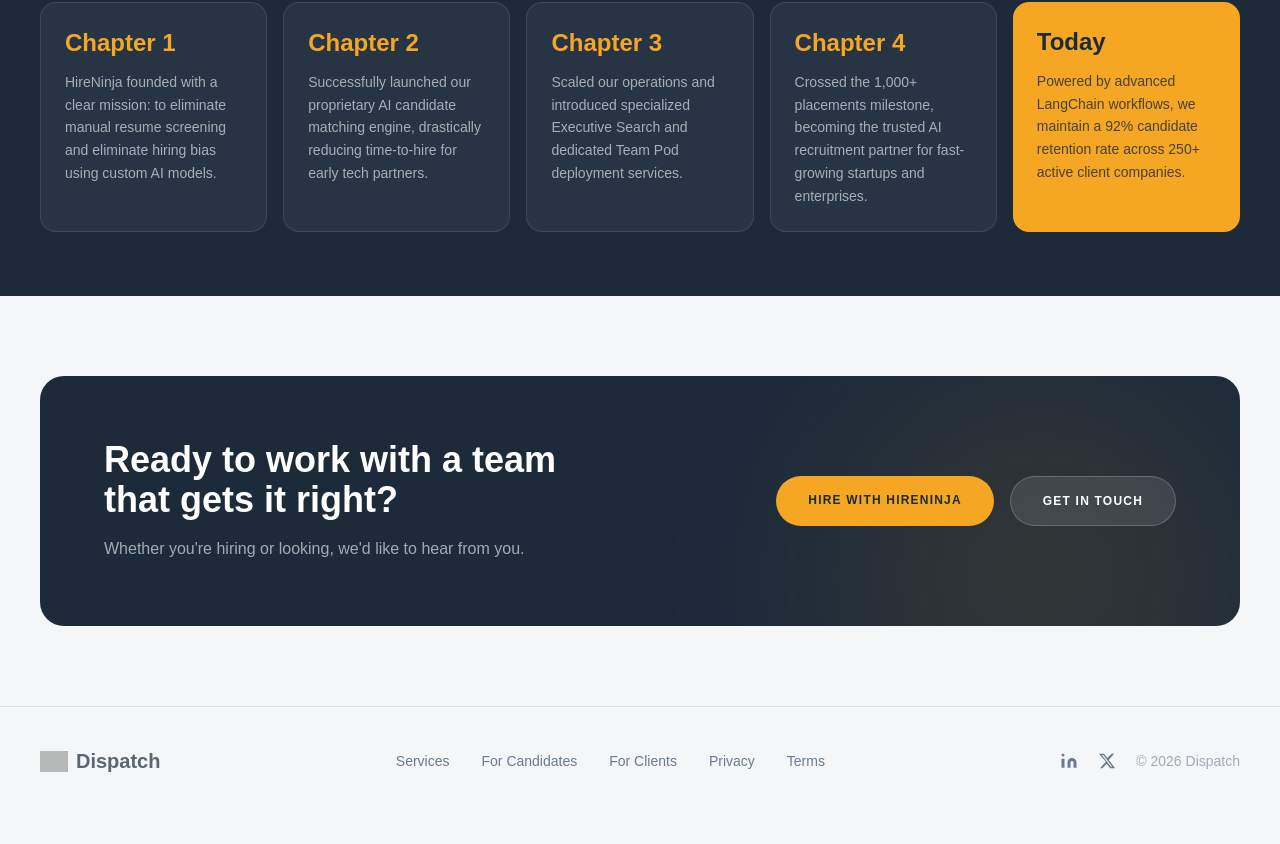
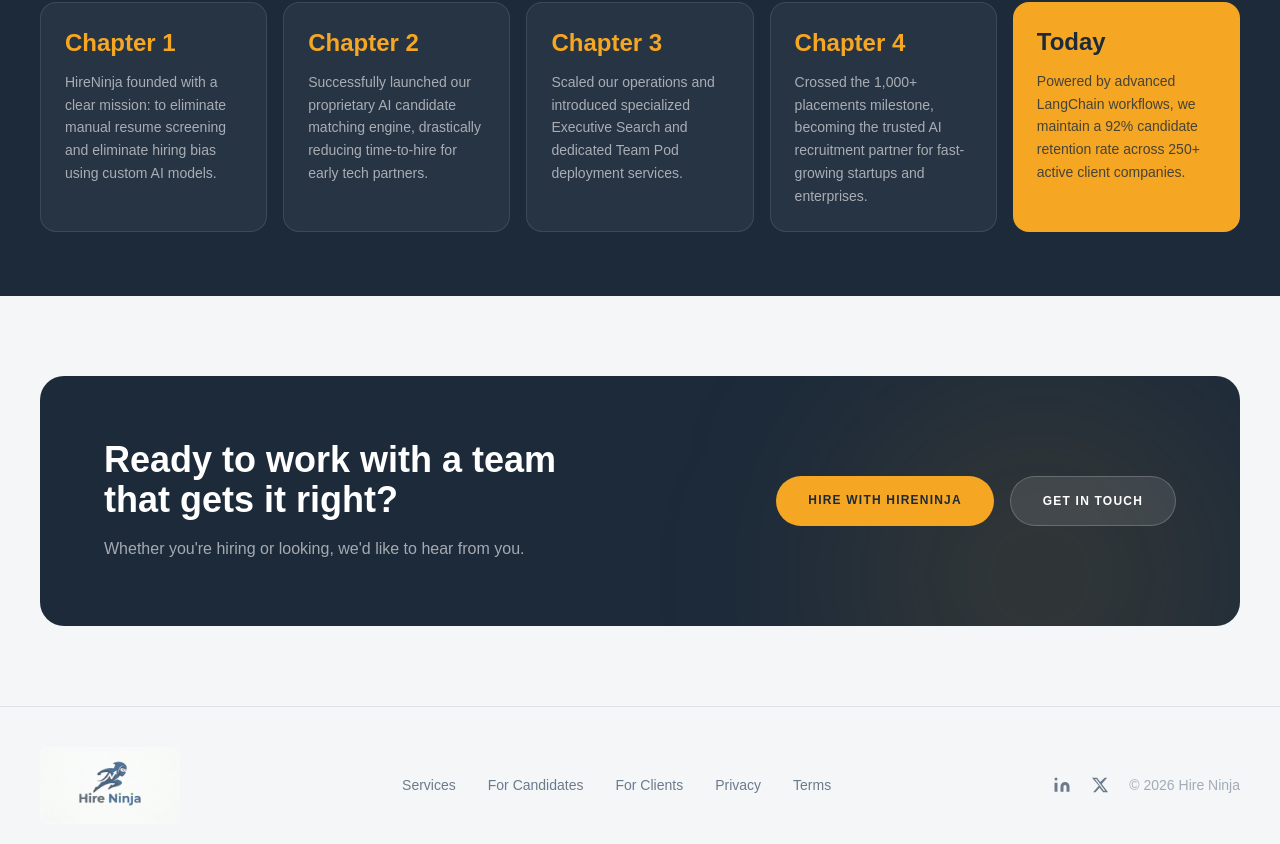
Before and after one commit to Ashubapun/HireNinja, a Next.js app: page /about in a window 1280 px wide. Shown: the part 2167-3011 px from the top of the page. Before the commit the page ends 2982 px from the top, so only its background shows below. Built offline with nearby package versions, Linux system fonts and the light colour scheme; grey boxes are pictures that could not be loaded.

Commit message:
style: remove persistent bar, update footer to use large blended HireNinja logo

```diff
--- a/src/app/home/components/PersistentBar.tsx
+++ /dev/null
@@ -1,72 +0,0 @@
-'use client';
-
-import React, { useEffect, useState } from 'react';
-import Icon from '@/components/ui/AppIcon';
-
-export default function PersistentBar() {
-  const [visible, setVisible] = useState(false);
-  const [dismissed, setDismissed] = useState(false);
-
-  useEffect(() => {
-    const handleScroll = () => {
-      // Show after scrolling past ~3 card rows (~1800px)
-      if (window.scrollY > 1800 && !dismissed) {
-        setVisible(true);
-      } else if (window.scrollY <= 1800) {
-        setVisible(false);
-      }
-    };
-    window.addEventListener('scroll', handleScroll, { passive: true });
-    return () => window.removeEventListener('scroll', handleScroll);
-  }, [dismissed]);
-
-  if (dismissed) return null;
-
-  return (
-    <div
-      className={`bottom-cta-bar ${visible ? 'visible' : ''}`}
-      role="complementary"
-      aria-label="Demo CTA"
-    >
-      <div className="bg-navy/98 backdrop-blur-md border-t border-white/10 px-6 py-4">
-        <div className="max-w-7xl mx-auto flex flex-col sm:flex-row items-center justify-between gap-4">
-          {/* Left: context */}
-          <div className="flex items-center gap-4">
-            <div className="flex -space-x-1.5">
-              {[
-                'https://images.unsplash.com/photo-1507003211169-0a1dd7228f2d?w=32&h=32&fit=crop&crop=face',
-                'https://images.unsplash.com/photo-1494790108377-be9c29b29330?w=32&h=32&fit=crop&crop=face',
-                'https://images.unsplash.com/photo-1500648767791-00dcc994a43e?w=32&h=32&fit=crop&crop=face',
-              ]?.map((src, i) => (
-                <img
-                  key={i}
-                  src={src}
-                  alt=""
-                  className="w-7 h-7 rounded-full border-2 border-navy object-cover"
-                />
-              ))}
-            </div>
-            <p className="text-white/70 text-sm font-medium">
-              <span className="text-amber font-bold">127,438+</span> workers connected right now
-            </p>
-          </div>
-
-          {/* Right: CTA + dismiss */}
-          <div className="flex items-center gap-3">
-            <button className="px-7 py-2.5 bg-amber text-navy font-black text-xs uppercase tracking-widest rounded-xl hover:bg-amber-light transition-all duration-200 hover:scale-105 amber-glow flex items-center gap-2">
-              See Your Fleet Connected
-              <Icon name="ArrowRightIcon" size={14} className="text-navy" />
-            </button>
-            <button
-              onClick={() => setDismissed(true)}
-              aria-label="Dismiss"
-              className="w-8 h-8 rounded-full bg-white/10 flex items-center justify-center text-white/40 hover:text-white hover:bg-white/20 transition-all"
-            >
-              <Icon name="XMarkIcon" size={14} />
-            </button>
-          </div>
-        </div>
-      </div>
-    </div>
-  );
-}
--- a/src/app/home/page.tsx
+++ b/src/app/home/page.tsx
@@ -5,7 +5,6 @@ import HeroSection from './components/HeroSection';
 import CaseStudyGrid from './components/CaseStudyGrid';
 import AggregateEvidence from './components/AggregateEvidence';
 import FinalCTA from './components/FinalCTA';
-import PersistentBar from './components/PersistentBar';
 
 export default function HomePage() {
   return (
@@ -18,7 +17,6 @@ export default function HomePage() {
         <FinalCTA />
       </main>
       <Footer />
-      <PersistentBar />
     </div>
   );
 }
--- a/src/components/Footer.tsx
+++ b/src/components/Footer.tsx
@@ -1,6 +1,6 @@
 import React from 'react';
 import Link from 'next/link';
-import AppLogo from '@/components/ui/AppLogo';
+import Image from 'next/image';
 
 export default function Footer() {
   const links = [
@@ -17,12 +17,15 @@ export default function Footer() {
         {/* Single row */}
         <div className="flex flex-col md:flex-row items-center justify-between gap-6">
           {/* Logo */}
-          <AppLogo
-            size={28}
-            text="Dispatch"
-            iconName="TruckIcon"
-            className="opacity-70 hover:opacity-100 transition-opacity"
-          />
+          <div className="flex items-center gap-2 opacity-70 hover:opacity-100 transition-opacity duration-200">
+            <Image
+              src="/assets/images/Hire_Ninja_Image.jpeg"
+              alt="Hire Ninja Logo"
+              width={140}
+              height={140}
+              className="rounded-lg object-contain mix-blend-multiply"
+            />
+          </div>
 
           {/* Links */}
           <nav className="flex flex-wrap justify-center items-center gap-x-8 gap-y-2">
@@ -60,7 +63,7 @@ export default function Footer() {
                 <path d="M18.244 2.25h3.308l-7.227 8.26 8.502 11.24H16.17l-4.714-6.231-5.401 6.231H2.744l7.73-8.835L1.254 2.25H8.08l4.253 5.622zm-1.161 17.52h1.833L7.084 4.126H5.117z"/>
               </svg>
             </a>
-            <span className="text-sm text-highway/60 font-medium">© 2026 Dispatch</span>
+            <span className="text-sm text-highway/60 font-medium">© 2026 Hire Ninja</span>
           </div>
         </div>
       </div>
```
